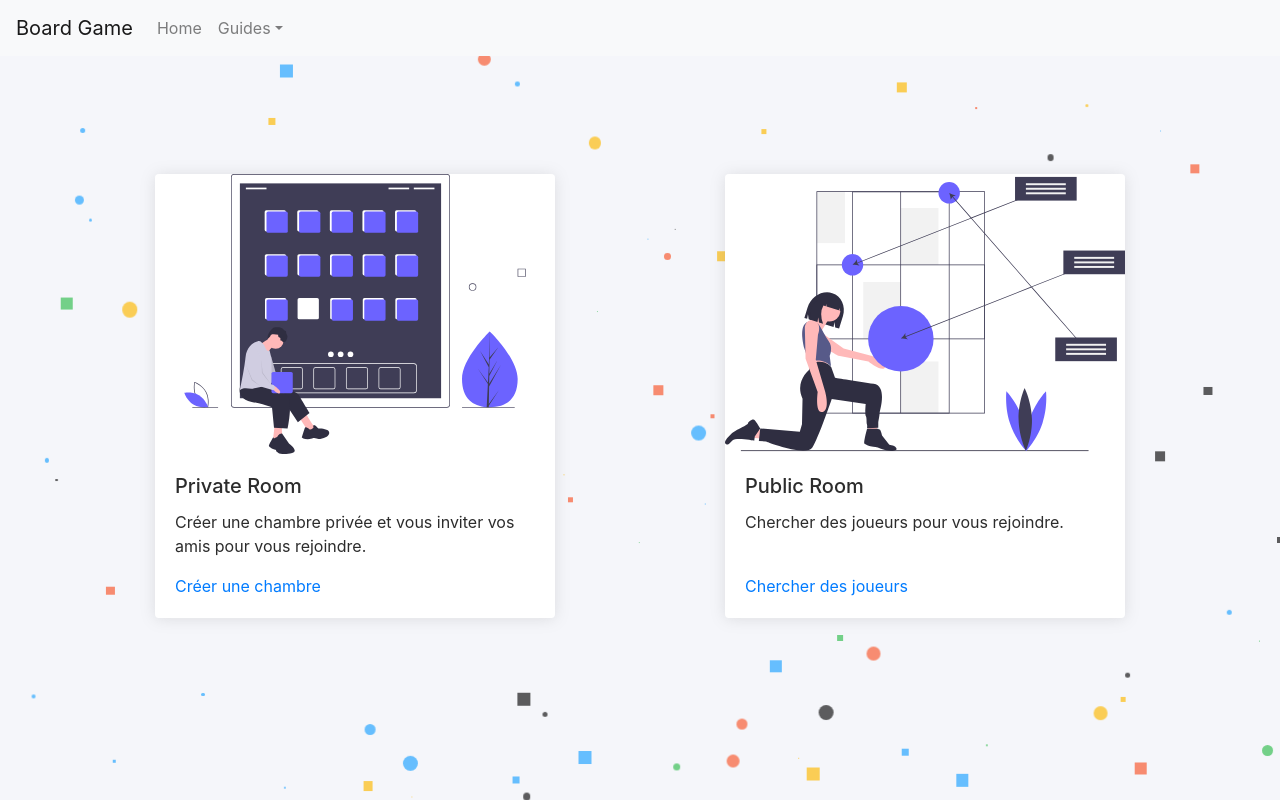
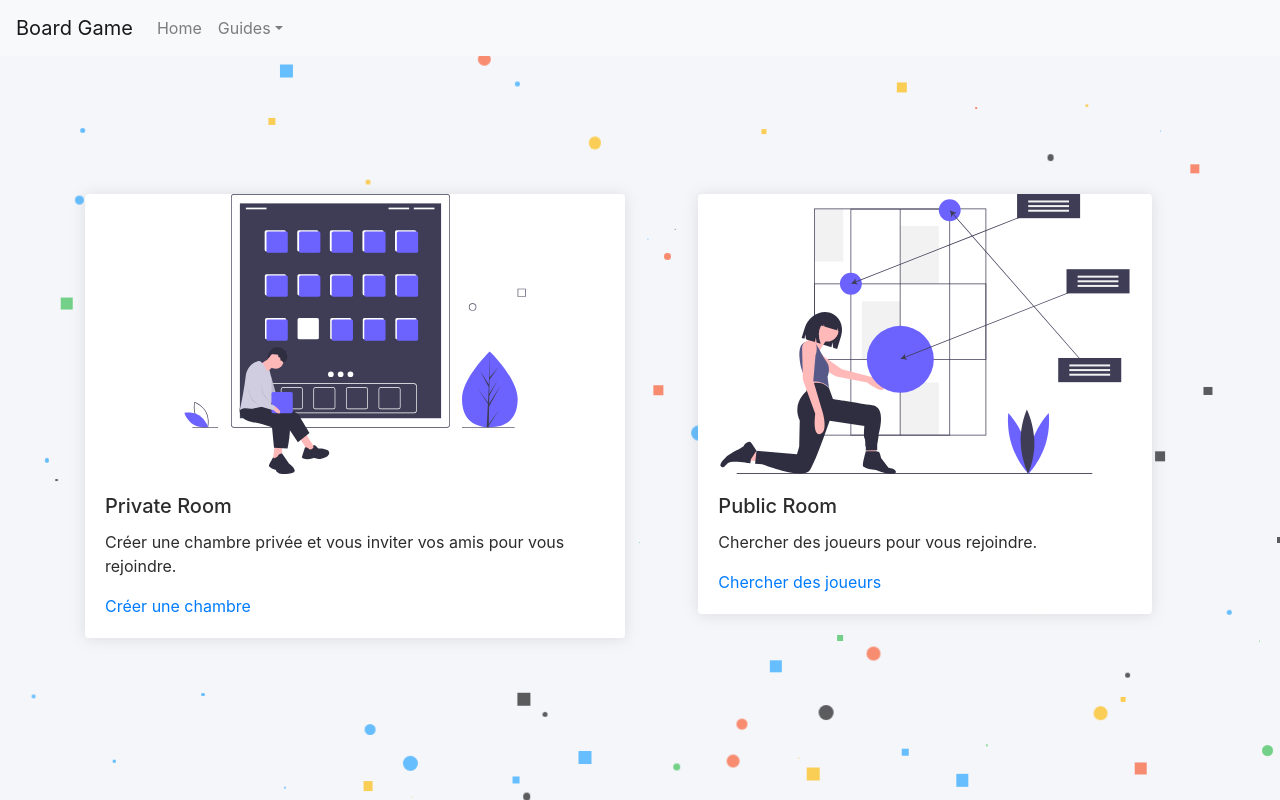
Before and after one commit to Clad012/board-game-front, a React (Create React App) app: page / in a window 1280 px wide. Built offline with nearby package versions, Linux system fonts and the light colour scheme; no server answers.

Commit message:
Changing UI

```diff
--- a/src/App.css
+++ b/src/App.css
@@ -49,8 +49,8 @@ body {
   box-shadow: 0 1px 15px 0 rgba(123, 123, 123, 0.2);
 }
 .playmode {
-  width: 400px;
   cursor: pointer;
+  margin-top: 20px;
 }
 .floating {
   -webkit-transition: all 0.5s;
```
